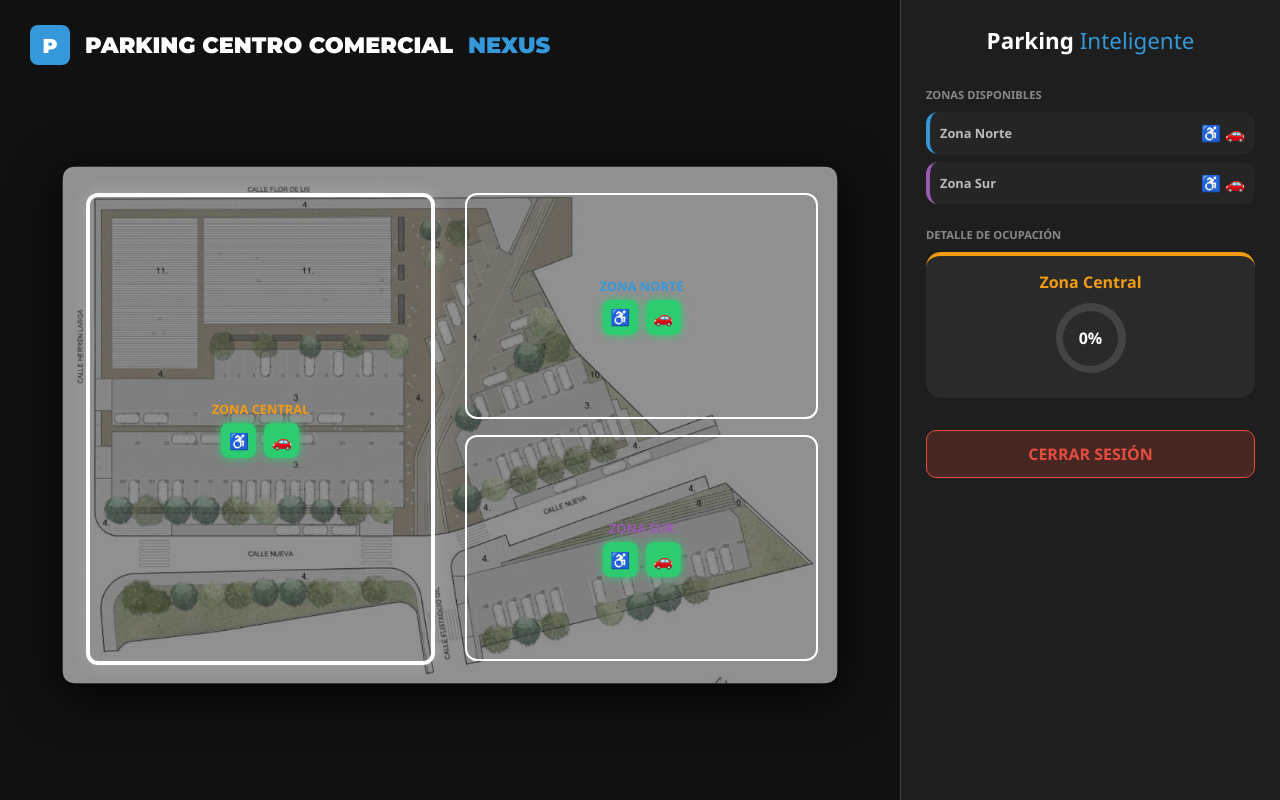
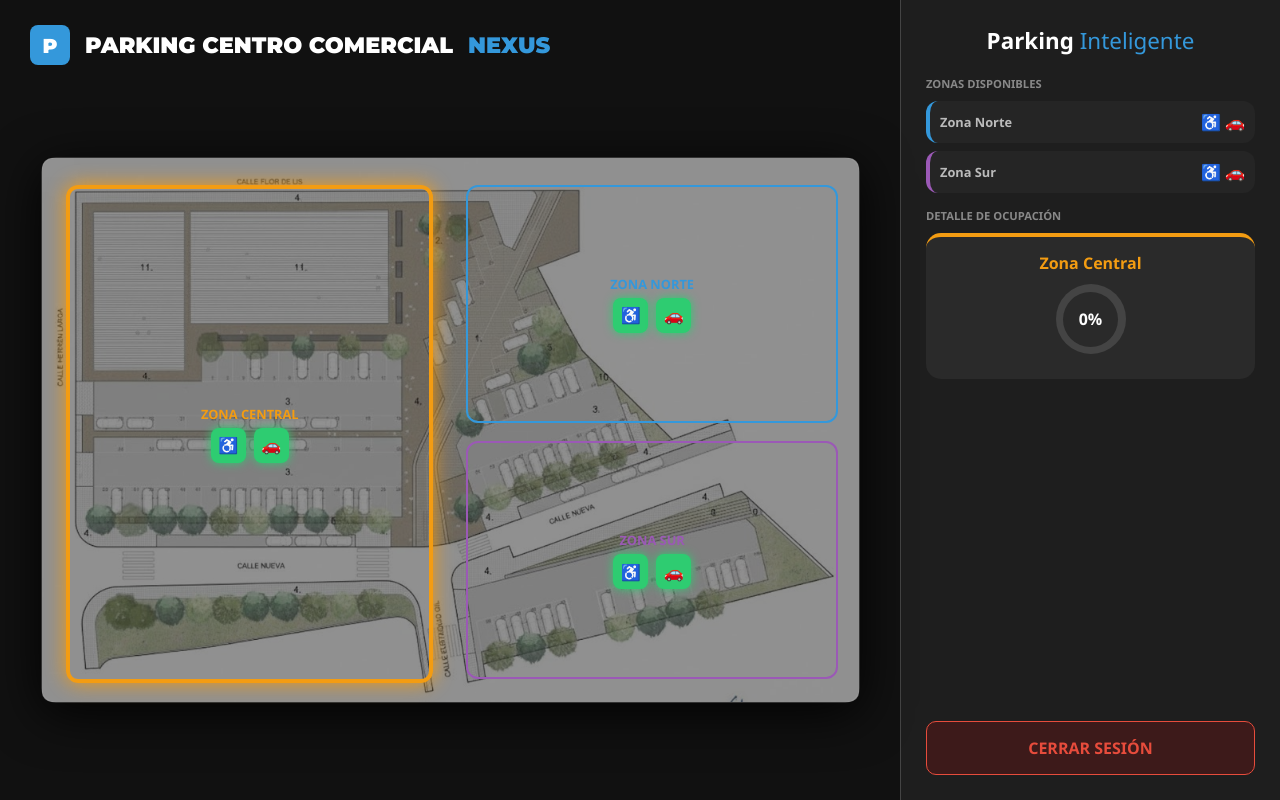
Before and after one commit to Daylon20/Parking-Flask-Arduino, a Flask app: page / in a window 1280 px wide. Run offline with Flask 3, Linux system fonts and the light colour scheme; the visitor is signed in with stand-in values (Sample User, id 1).

Commit message:
Update index.html

```diff
--- a/templates/index.html
+++ b/templates/index.html
@@ -37,36 +37,43 @@
             padding: 20px; background: #111;
         }
 
+        /* MAPA MÁS GRANDE */
         .map-container {
             position: relative; background: #222; border-radius: 15px;
-            width: 90%; max-width: 800px; box-shadow: 0 10px 50px rgba(0,0,0,0.9);
-            border: 1px solid #333; margin-top: 50px;
+            width: 95%; max-width: 1000px; /* Aumentado de 800px a 1000px */
+            box-shadow: 0 10px 50px rgba(0,0,0,0.9);
+            border: 1px solid #333; margin-top: 60px;
         }
 
         .map-image { width: 100%; height: auto; border-radius: 10px; opacity: 0.5; display: block; }
 
-        /* PANEL LATERAL CON SCROLL CORREGIDO */
+        /* PANEL LATERAL CON BOTÓN AL FONDO */
         .side-panel {
             width: 380px; background: var(--panel-bg); padding: 25px;
             border-left: 1px solid #444; display: flex; flex-direction: column;
-            height: 100vh; overflow-y: auto; box-sizing: border-box;
+            height: 100vh; box-sizing: border-box;
         }
 
-        /* AJUSTES PARA MÓVIL */
+        .contenido-panel {
+            flex-grow: 1; overflow-y: auto; /* Para que solo esta parte haga scroll */
+        }
+
         @media (max-width: 1000px) {
             body { flex-direction: column; height: auto; overflow-y: auto; }
-            .side-panel { width: 100%; height: auto; border-left: none; border-top: 1px solid #444; }
-            .titulo-superior { font-size: 1em; top: 15px; left: 15px; position: relative; margin-bottom: 20px; }
-            .contenedor-principal { padding: 10px; }
-            .map-container { width: 95%; margin-top: 10px; }
+            .side-panel { width: 100%; height: auto; border-left: none; }
+            .map-container { width: 95%; max-width: none; }
         }
 
-        .led { width: 35px; height: 35px; border-radius: 8px; display: flex; align-items: center; justify-content: center; font-weight: bold; transition: 0.3s; }
+        .led { width: 35px; height: 35px; border-radius: 8px; display: flex; align-items: center; justify-content: center; font-weight: bold; }
         .led-off { background: #2ecc71; color: #000; box-shadow: 0 0 10px #2ecc71; }
         .led-on { background: #e74c3c; color: #fff; box-shadow: 0 0 10px #e74c3c; }
 
-        .zona-interactiva { position: absolute; cursor: pointer; border-radius: 12px; display: flex; flex-direction: column; align-items: center; justify-content: center; border: 2px solid; }
-        .zona-activa { box-shadow: 0 0 20px rgba(255,255,255,0.2); border-width: 4px !important; }
+        /* BORDES DINÁMICOS POR ZONA */
+        .zona-interactiva { position: absolute; cursor: pointer; border-radius: 12px; display: flex; flex-direction: column; align-items: center; justify-content: center; border: 2px solid; transition: 0.3s; }
+
+        #zona-norte.zona-activa { box-shadow: 0 0 20px var(--norte); border-color: var(--norte); border-width: 4px; }
+        #zona-sur.zona-activa { box-shadow: 0 0 20px var(--sur); border-color: var(--sur); border-width: 4px; }
+        #zona-central.zona-activa { box-shadow: 0 0 20px var(--central); border-color: var(--central); border-width: 4px; }
 
         .stat-box { background: #2a2a2a; padding: 15px; border-radius: 15px; margin-bottom: 12px; border-top: 4px solid #444; }
         .mini-box { background: #252525; padding: 10px; border-radius: 12px; margin-bottom: 8px; display: flex; justify-content: space-between; align-items: center; border-left: 4px solid #444; cursor: pointer; }
@@ -76,9 +83,11 @@
         .donut-text { position: relative; z-index: 1; font-weight: bold; }
 
         .btn-logout {
-            margin-top: 20px; padding: 12px; background: rgba(231, 76, 60, 0.2); color: #e74c3c;
-            text-align: center; text-decoration: none; border-radius: 10px; font-weight: bold; border: 1px solid #e74c3c;
+            margin-top: 20px; padding: 15px; background: #3d1a1a; color: #e74c3c;
+            text-align: center; text-decoration: none; border-radius: 10px;
+            font-weight: bold; border: 1px solid #e74c3c; transition: 0.3s;
         }
+        .btn-logout:hover { background: #e74c3c; color: white; }
     </style>
 </head>
 <body onload="mostrarInfo('Zona Central')">
@@ -92,17 +101,17 @@
         <div class="map-container">
             <img src="{{ url_for('static', filename='img/logo_parking.jpg') }}" class="map-image">
 
-            <div id="zona-central" class="zona-interactiva" style="top:5%; left:3%; width:44%; height:90%;" onclick="mostrarInfo('Zona Central')">
+            <div id="zona-central" class="zona-interactiva" style="top:5%; left:3%; width:44%; height:90%; border-color: var(--central);" onclick="mostrarInfo('Zona Central')">
                 <span style="font-size:0.8em; color:var(--central); font-weight:bold; margin-bottom:5px;">ZONA CENTRAL</span>
                 <div style="display:flex; gap:8px;"><div id="led-p6" class="led">♿</div><div id="led-p7" class="led">🚗</div></div>
             </div>
 
-            <div id="zona-norte" class="zona-interactiva" style="top:5%; left:52%; width:45%; height:43%;" onclick="mostrarInfo('Zona Norte')">
+            <div id="zona-norte" class="zona-interactiva" style="top:5%; left:52%; width:45%; height:43%; border-color: var(--norte);" onclick="mostrarInfo('Zona Norte')">
                 <span style="font-size:0.8em; color:var(--norte); font-weight:bold; margin-bottom:5px;">ZONA NORTE</span>
                 <div style="display:flex; gap:8px;"><div id="led-p2" class="led">♿</div><div id="led-p3" class="led">🚗</div></div>
             </div>
 
-            <div id="zona-sur" class="zona-interactiva" style="top:52%; left:52%; width:45%; height:43%;" onclick="mostrarInfo('Zona Sur')">
+            <div id="zona-sur" class="zona-interactiva" style="top:52%; left:52%; width:45%; height:43%; border-color: var(--sur);" onclick="mostrarInfo('Zona Sur')">
                 <span style="font-size:0.8em; color:var(--sur); font-weight:bold; margin-bottom:5px;">ZONA SUR</span>
                 <div style="display:flex; gap:8px;"><div id="led-p4" class="led">♿</div><div id="led-p5" class="led">🚗</div></div>
             </div>
@@ -110,6 +119,7 @@
     </div>
 
     <div class="side-panel">
+        <div class="contenido-panel">
             <h2 style="margin:0 0 20px 0; font-size: 1.4em; text-align: center;">Parking <span style="color:var(--norte); font-weight:300;">Inteligente</span></h2>
 
             <h3 style="font-size: 0.7em; color: #888; text-transform: uppercase; margin-bottom: 10px;">Zonas Disponibles</h3>
@@ -119,6 +129,7 @@
             <div id="zona-seleccionada"></div>
 
             <div id="aviso-zona"></div>
+        </div>
 
         <a href="/logout" class="btn-logout">CERRAR SESIÓN</a>
     </div>
```
Lines whose indentation alone changed are shown as unchanged.
